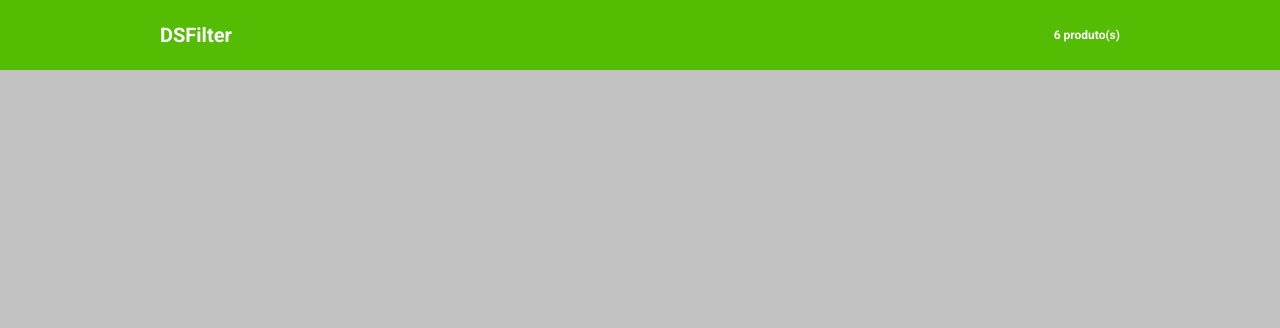
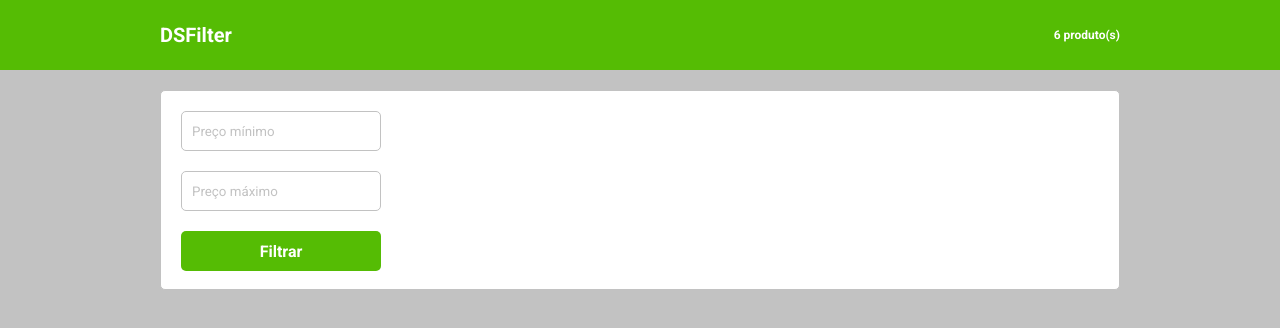
Before and after one commit to JuniorAC90/desafio-dsfilter, a React (Vite) app: page / in a window 1280 px wide. Shown: the top 328 px of the page. Built offline with nearby package versions, Linux system fonts and the light colour scheme.

Commit message:
Filter layout

```diff
--- a/src/App.tsx
+++ b/src/App.tsx
@@ -1,4 +1,5 @@
-import Header from "./Header"
+import Filter from "./components/Filter"
+import Header from "./components/Header"
 
 
 function App() {
@@ -7,6 +8,9 @@ function App() {
   return (
     <>
       <Header />
+      <main>
+        <Filter />
+      </main>
     </>
   )
 }
--- /dev/null
+++ b/src/components/Filter/index.tsx
@@ -0,0 +1,21 @@
+import './styles.css';
+
+export default function Filter() {
+    return(
+        <div className='dsf-card-filter container'>
+            <form>
+                <div className='dsf-form-container'>
+                    <div className='dsf-form-div-input'>
+                        <input type="text" placeholder='Preço mínimo' />
+                    </div>
+                    <div className='dsf-form-div-input'>
+                        <input type="text" placeholder='Preço máximo' />
+                    </div>
+                    <div className='dsf-form-div-button'>
+                        <button>Filtrar</button>
+                    </div>
+                </div>
+            </form>
+        </div>
+    );
+}
--- /dev/null
+++ b/src/components/Filter/styles.css
@@ -0,0 +1,40 @@
+.dsf-card-filter {
+    background-color: var(--dsf-color-card-bg);
+    height: 200px;
+    border: 1px solid var(--dsf-color-card-border);
+    border-radius: 5px;
+    margin-top: 20px
+}
+
+.dsf-form-container {
+    margin: 20px;
+}
+
+.dsf-form-div-input {
+    margin-bottom: 20px;
+}
+
+
+.dsf-form-div-input input, button {
+    width: 100%;
+    max-width: 200px;
+    height: 40px;
+    padding: 10px;
+    border-radius: 5px;
+}
+
+.dsf-form-div-input input {
+    border: 1px solid var(--dsf-color-card-border);
+}
+
+.dsf-form-div-input input::placeholder {
+    color: var(--dsf-color-font-placeholder);
+}
+
+.dsf-form-div-button button {
+    background-color: var(--dsf-color-btn-primary);
+    color: var(--dsf-color-font-primary);
+    font-size: 16px;
+    font-weight: 700;
+    border: none;
+}
```
Also changed, not shown: src/components/Header/index.tsx (renamed from src/Header/index.tsx), src/components/Header/styles.css (renamed from src/Header/styles.css).
